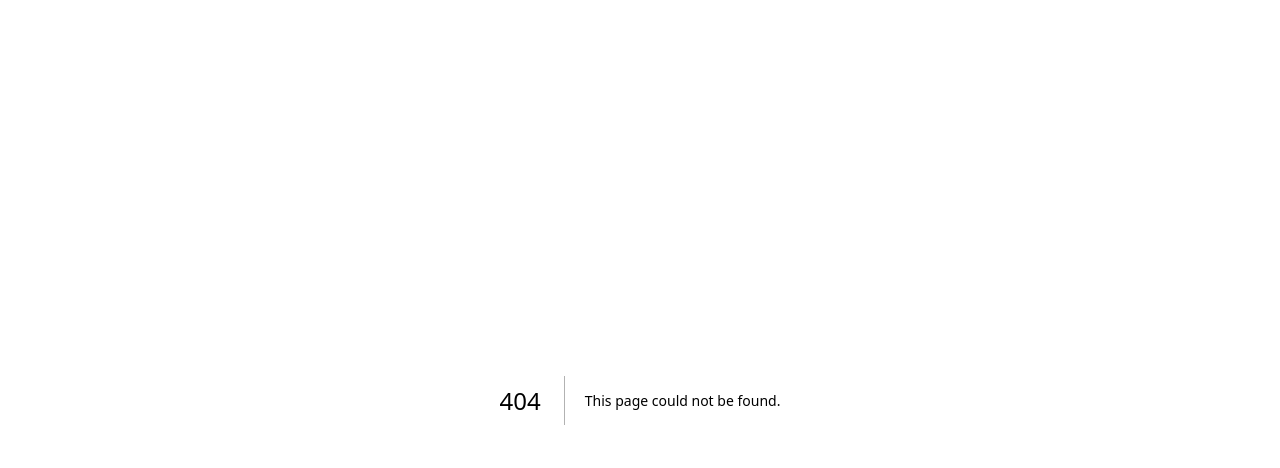
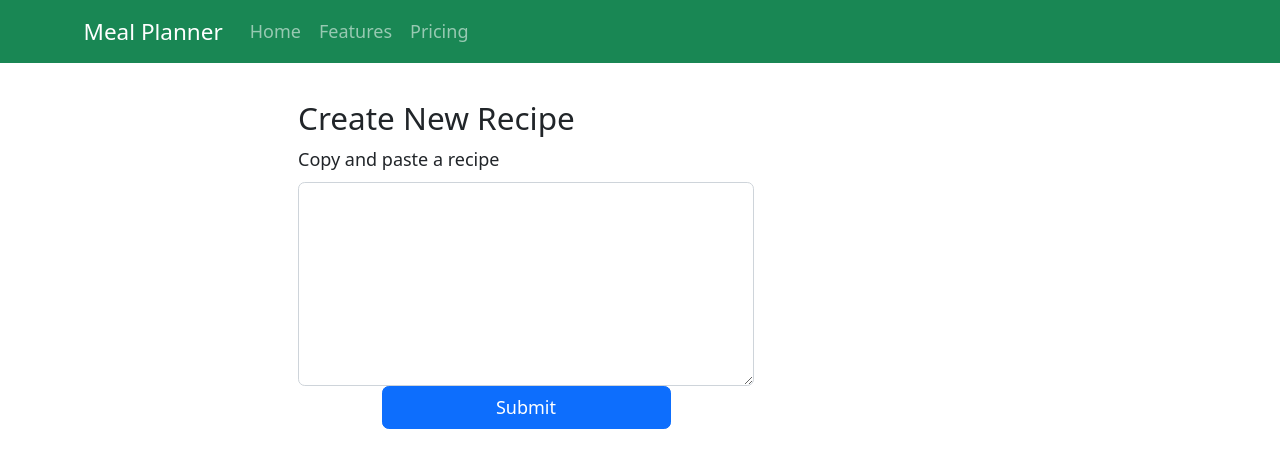
Before and after one commit to tkadima/mealplannerv2, a Next.js app: page /recipes/new in a window 1280 px wide. Before the commit this address had no page. Shown: the top 468 px of the page. Built offline with nearby package versions, Linux system fonts and the light colour scheme.

Commit message:
Add suggestions for shopping list

```diff
--- /dev/null
+++ b/components/list-suggestion.js
@@ -0,0 +1,23 @@
+import ListGroup from "react-bootstrap/ListGroup";
+import Button from "react-bootstrap/Button";
+import ButtonGroup from "react-bootstrap/ButtonGroup";
+
+const ListSuggestion = (props) => {
+
+    const handleClickButton = (e) => {
+        props.onClick(e.target.value);
+    }
+
+    return (
+        <ListGroup.Item>
+            <span className="margin-40 padding-sm">{props.item}</span>
+            <ButtonGroup className="margin-left-40">
+                <Button onClick={handleClickButton} variant="outline-success" value="yes">Yes</Button>
+                <Button onClick={handleClickButton} variant="outline-warning" value="no">No</Button>
+                <Button onClick={handleClickButton} variant="outline-primary" value="already-have">Already have it</Button>
+            </ButtonGroup>
+        </ListGroup.Item>
+    );
+}
+
+export default ListSuggestion;
--- /dev/null
+++ b/pages/recipes/new.js
@@ -0,0 +1,64 @@
+import { useState } from 'react';
+
+import Form from 'react-bootstrap/Form';
+import Button from 'react-bootstrap/Button';
+import ListGroup from 'react-bootstrap/ListGroup';
+
+import createShoppingList from "../../helpers/shopping-list";
+import Layout from "../../components/layout";
+import data from '../../data.json'
+import ListSuggestion from '../../components/list-suggestion';
+
+
+const NewRecipe = () => {
+    const [recipe, setRecipe] = useState(null)
+    const [suggestions, setSuggestions] = useState([]);
+
+    const handleChangeRecipe = (event) => {
+        setRecipe(event.target.value);
+    }
+
+    const handleSubmitRecipe = () => {
+        let list = createShoppingList(recipe, data.fridge);
+        setSuggestions(list);
+    }
+
+    const handleListSuggestionAction = (response) => {
+        if (response === "yes") {}// add to shopping list in data store
+        if (response === "no") {} // do nothing
+        if (response === "already-have") {}// add to fridge
+    }
+
+    return (
+        <Layout>
+            <h3>Create New Recipe</h3>
+            <div className='col-8'>
+                <Form>
+                    <Form.Group>
+                        <Form.Label>Copy and paste a recipe</Form.Label>
+                        <Form.Control as="textarea" rows={7} onChange={handleChangeRecipe}/>
+                        <div className="col text-center padding-md">
+                            <Button as="input" type="btn" value="Submit" onClick={handleSubmitRecipe} />{' '}
+                        </div>
+                    </Form.Group>
+                </Form>
+            </div>
+            {
+                suggestions.length !== 0 &&
+                (<div className='col-4 margin-top-md'>
+                    <h4>Would you like to add the following to your shopping list?</h4>
+                    <ListGroup>
+                    {
+                        suggestions.map(s => {
+                         return <ListSuggestion key={s} item={s} onClick={handleListSuggestionAction}/>
+                        })
+                    }
+                    </ListGroup>
+
+            </div>)}
+
+        </Layout>
+    )
+}
+
+export default NewRecipe;
```
